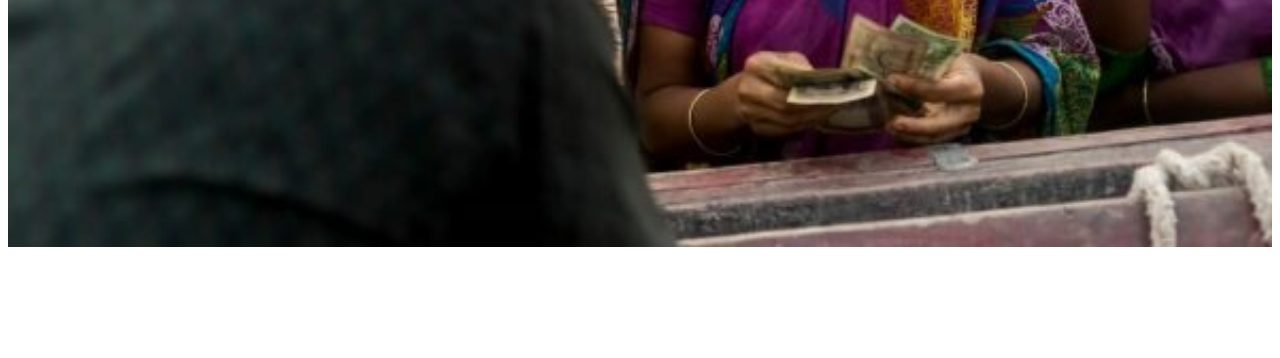
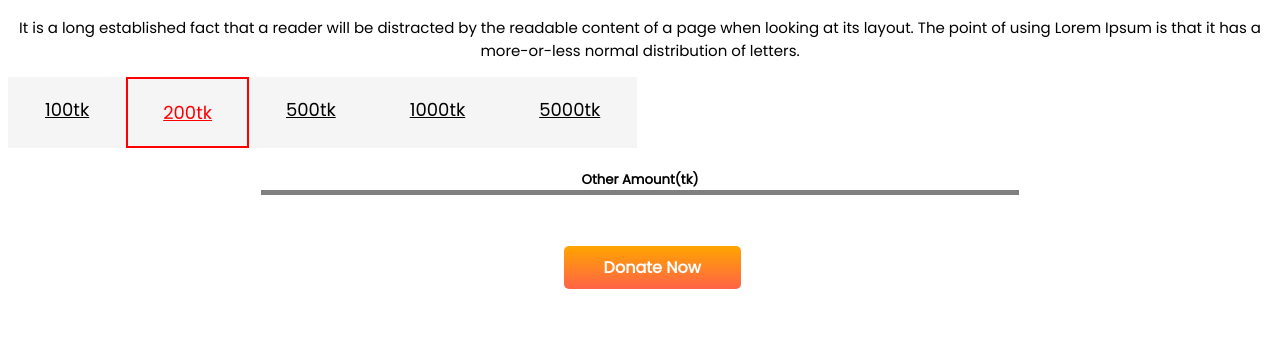
Before and after one commit to shorno532/Assignment1, a plain HTML site: page index.html in a window 1280 px wide. Shown: the part 604-962 px from the top of the page. Before the commit the page ends 866 px from the top, so only its background shows below. Drawn offline with Linux system fonts and the light colour scheme.

Commit message:
border style hr donate added

```diff
--- a/index.html
+++ b/index.html
@@ -23,17 +23,45 @@
                 <p>It is a long established fact that a reader will be distracted by the readable content of a page when
                     looking at its layout. The point of using Lorem Ipsum is that it has a more-or-less normal
                     distribution of letters</p>
-<div class = box>
-    <a class="donate" href="#">Donate Now</a>
-</div>
+                <div class=box>
+                    <a class="donate" href="#">Donate Now</a>
+                </div>
 
             </div>
 
+        </div>
+    </section>
+    <section class="two">
+        <div class="do">
+            <h3>Donate Today</h3>
+            <p> It is a long established fact that a reader will be distracted by the readable content of a page when
+                looking at its layout. The point of using Lorem Ipsum is that it has a more-or-less normal distribution
+                of
+                letters.</p>
+        </div>
+        <div class="flexible-container">
 
+            <a class="p1" href="#">100tk</a>
+            <a class="p2" href="#">200tk</a>
+            <a class="p3" href="#">500tk</a>
+            <a class="p4" href="#">1000tk</a>
+            <a class="p5" href="#">5000tk</a>
 
 
 
         </div>
+        <div class="other">
+            <h5>
+                Other Amount(tk)
+            </h5>
+        </div>
+        <hr>
+
+
+        <div class=box>
+            <a class="donate" href="#">Donate Now</a>
+        </div>
+
     </section>
 
 </body>
--- a/style.css
+++ b/style.css
@@ -1,7 +1,6 @@
 body {
     font-family: 'Poppins', sans-serif;
 }
-
 
 .banner {
     position: relative;
@@ -9,7 +8,7 @@ body {
 
 .banner img {
     width: 100%;
-    height: 100%;
+    height: 500px;
     margin: 0;
 
 }
@@ -54,4 +53,99 @@ body {
     padding-right: 40px;
     padding-bottom: 70px;
     padding-left: 50px;
+    margin-left: 40%;
 }
+
+.do h3 {
+    text-align: center;
+    font-size: 30px;
+}
+
+.do p {
+    text-align: center;
+    font-size: 15px;
+}
+
+
+
+
+
+
+.flexible-container {
+    display: flex;
+
+}
+
+.p1 {
+
+    background-color: whitesmoke;
+    color: black;
+    padding: 17px 35px;
+    font-size: 18px;
+    border-radius: 0;
+    font-weight: 500;
+
+    border: 2px solid transparent;
+
+}
+
+.p2 {
+
+    background-color: whitesmoke;
+    color: red;
+    padding: 20px 35px;
+    font-size: 18px;
+    border-radius: 0;
+    font-weight: 500;
+
+    border: 2px solid red;
+
+}
+
+.p3 {
+    background-color: whitesmoke;
+    color: black;
+    padding: 17px 35px;
+    font-size: 18px;
+    border-radius: 0;
+    font-weight: 500;
+
+    border: 2px solid transparent;
+}
+
+.p4 {
+    background-color: whitesmoke;
+    color: black;
+    padding: 17px 35px;
+    font-size: 18px;
+    border-radius: 0;
+    font-weight: 500;
+
+    border: 2px solid transparent;
+}
+
+.p5 {
+    background-color: whitesmoke;
+    color: black;
+    padding: 17px 35px;
+    font-size: 18px;
+    border-radius: 0;
+    font-weight: 500;
+
+    border: 2px solid transparent;
+}
+
+.two hr {
+    border: none;
+    outline: none;
+    background-color:gray;
+    height:5px;
+    margin:auto;
+    margin-top: 50px;
+    width:60%;
+}
+.other h5
+{
+  text-align: center;
+  margin-bottom: -50px;
+}
```
